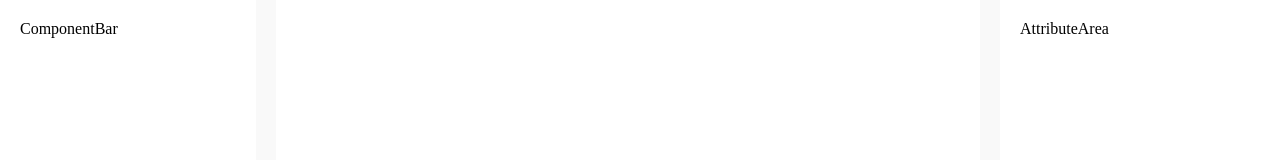
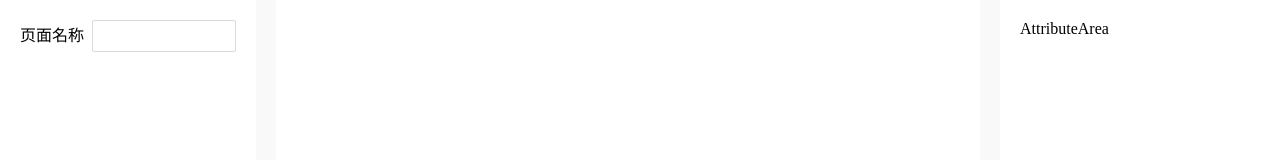
Before and after one commit to Aaron428/lessCodePlatform, a React (Vite) app: page / in a window 1280 px wide. Shown: the top 160 px of the page. Built offline with nearby package versions, Linux system fonts and the light colour scheme.

Commit message:
feat: component bar page name

```diff
--- a/src/ComponentBar/index.css
+++ b/src/ComponentBar/index.css
@@ -4,3 +4,13 @@
   width: 20%;
   background-color: #fff;
 }
+
+.page-name-wrapper {
+  display: flex;
+  align-items: center;
+  justify-content: space-between;
+}
+
+.page-name-wrapper label {
+  margin-right: 8px;
+}
--- a/src/ComponentBar/index.tsx
+++ b/src/ComponentBar/index.tsx
@@ -1,7 +1,15 @@
+import Input from '@shared/input'
 import './index.css'
 
 const ComponentBar = () => {
-  return <div className="component-bar">ComponentBar</div>
+  return (
+    <div className="component-bar">
+      <div className="page-name-wrapper">
+        <label htmlFor="name">页面名称</label>
+        <Input style={{ flex: 1 }} id="name" />
+      </div>
+    </div>
+  )
 }
 
 export default ComponentBar
```
